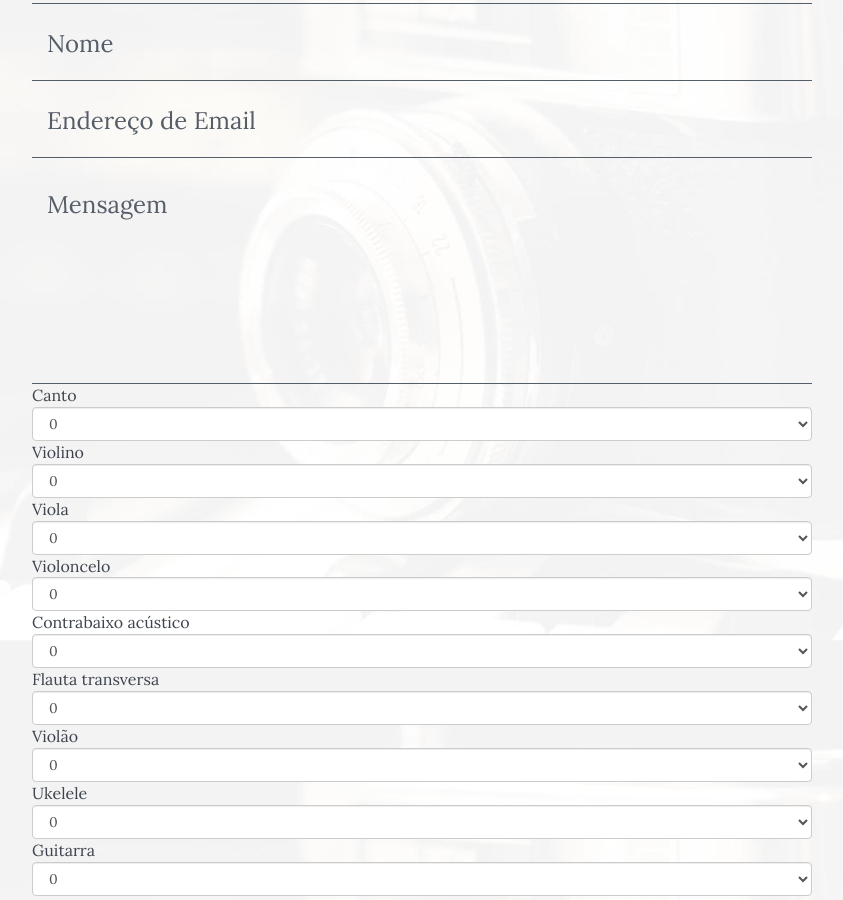
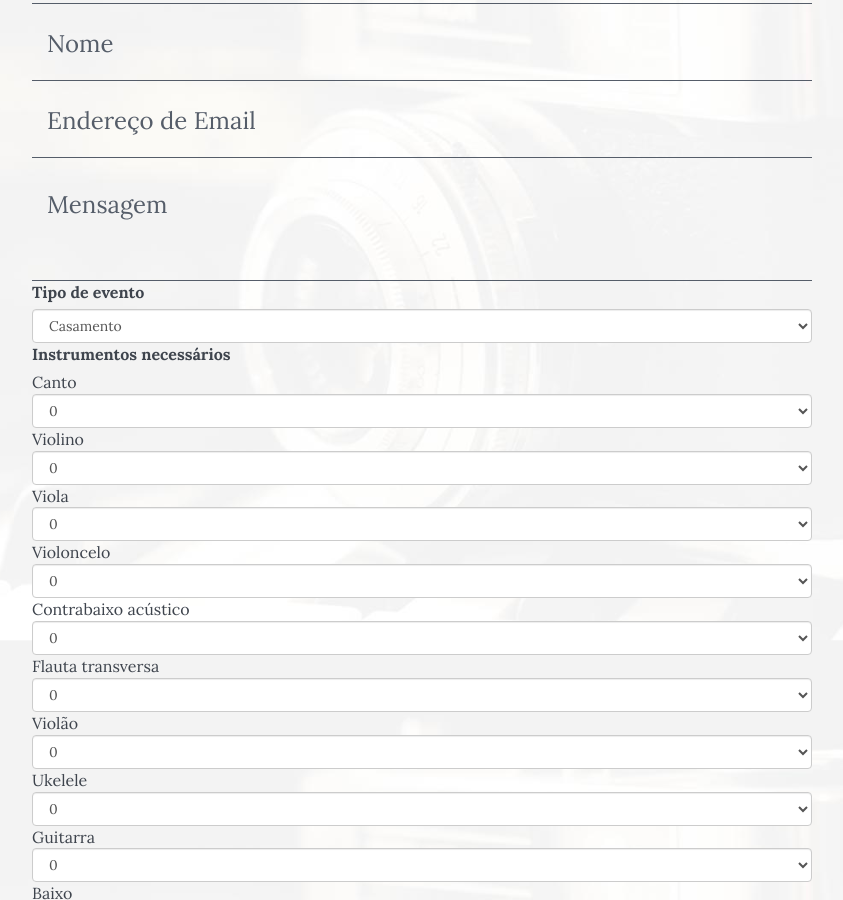
Before and after one commit to fdornelasx/amanda, a plain HTML site: page index.html in a window 1280 px wide. Shown: the part 9698-10598 px from the top of the page, without its empty margins (218-1061 px from the left). Drawn offline with Linux system fonts and the light colour scheme; a script that the page names is missing.

Commit message:
commit do tipo de evento

```diff
--- a/index.html
+++ b/index.html
@@ -785,11 +785,20 @@
                             <div class="row control-group">
                                 <div class="form-group col-xs-12 floating-label-form-group controls">
                                     <label>Mensagem</label>
-                                    <textarea rows="5" class="form-control" placeholder="Mensagem" id="message" required data-validation-required-message="Por favor escreva uma mensagem."></textarea>
+                                    <textarea rows="2" class="form-control" placeholder="Mensagem" id="message" required data-validation-required-message="Por favor escreva uma mensagem."></textarea>
                                     <p class="help-block text-danger"></p>
                                 </div>
                             </div>
                             <div class="row control-group">
+                                    <label>Tipo de evento </label>
+                                    <select class="form-control" id="canto">
+                                        <option selected>Casamento</option>
+                                        <option>15 anos</option>
+                                        <option>Formatura</option>
+                                        <option>Bodas</option>
+                                        <option>Outro evento</option>
+                                    </select>
+                            <label>Instrumentos necessários</label><br>
                             Canto<select class="form-control" id="canto">
                                 <option selected>0</option>
                                 <option>1</option>
```
